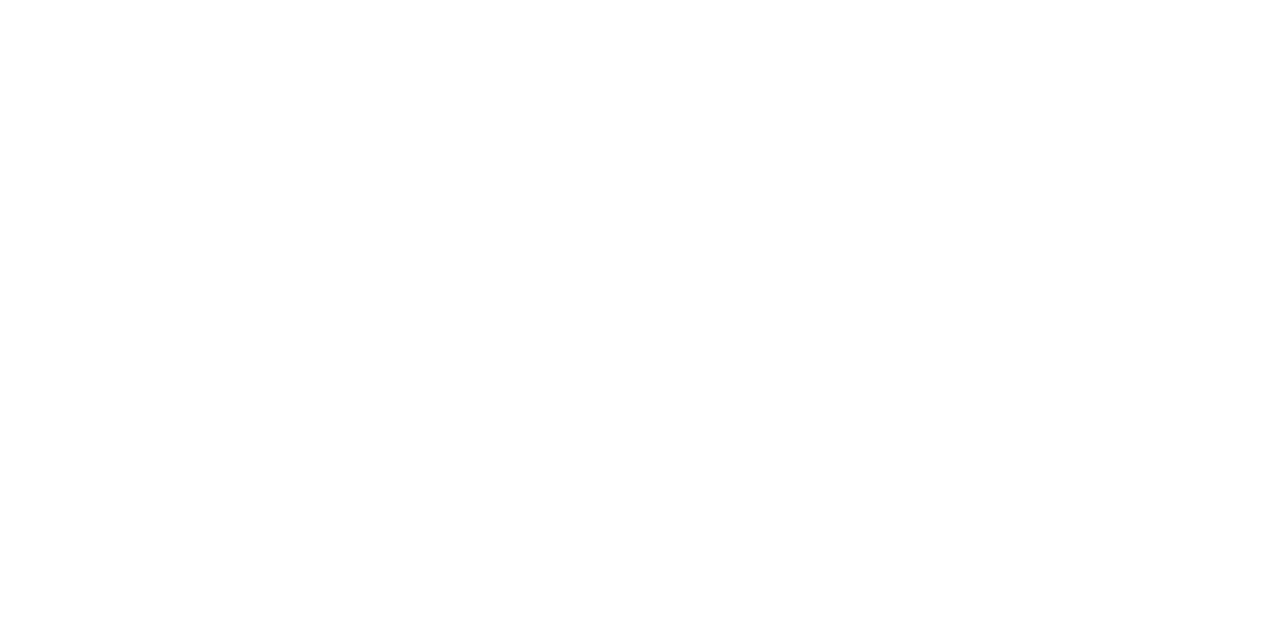
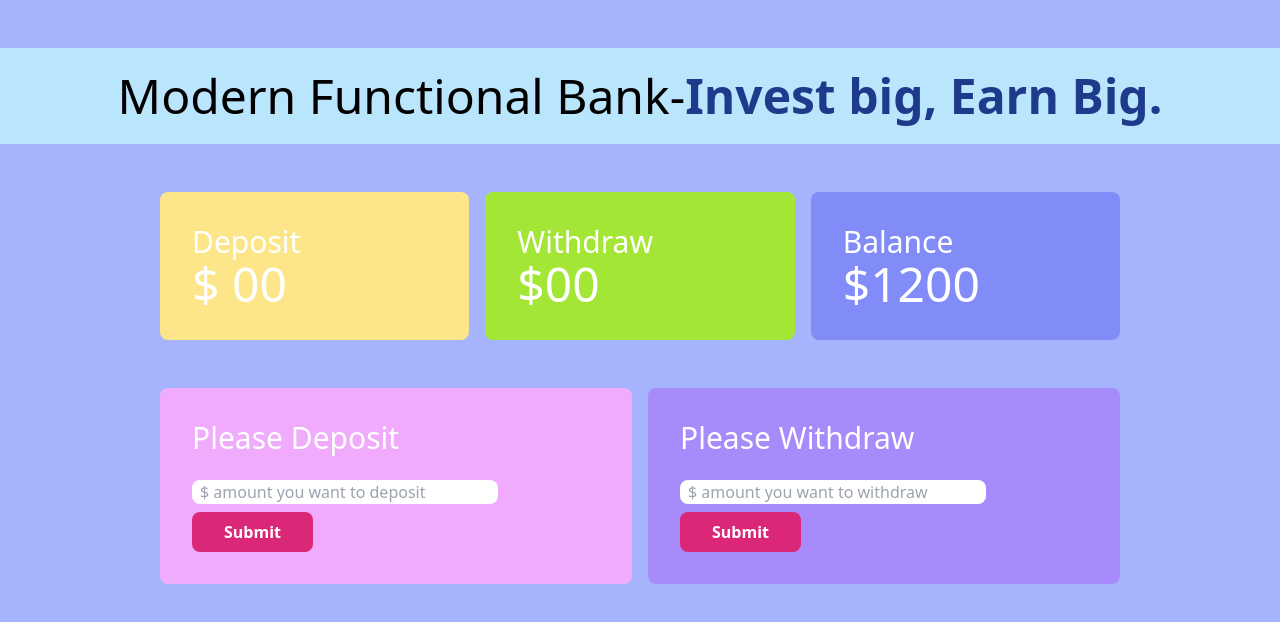
Before and after one commit to Sumayea104/Modern-Bank, a plain HTML site: page index.html in a window 1280 px wide. Drawn offline with nearby package versions, Linux system fonts and the light colour scheme.

Commit message:
first commit

```diff
--- a/index.html
+++ b/index.html
@@ -1,20 +1,66 @@
 <!DOCTYPE html>
 <html lang="en">
+
 <head>
     <meta charset="UTF-8">
     <meta http-equiv="X-UA-Compatible" content="IE=edge">
     <meta name="viewport" content="width=device-width, initial-scale=1.0">
-    <title>Modern Bank</title>
+    <title>Modern Functional Bank</title>
+    <script src="https://cdn.tailwindcss.com"></script>
 </head>
-<body>
-    <header>
+
+<body class="bg-indigo-300">
+    <header class="bg-sky-200 mt-12 p-6">
         <section>
-
+            <h1 class="text-5xl text-center">Modern Functional Bank-<span class="text-blue-900 font-bold">Invest big,
+                    Earn Big.</span></h1>
         </section>
     </header>
     <main>
+        <!-- balance and transaction summery -->
+        <section class="mt-12">
+            <div class="grid grid-cols-3 gap-4 w-9/12 mx-auto text-white">
+                <div class="bg-amber-200 p-8 rounded-lg">
+                    <h4 class="text-3xl">Deposit</h4>
+                    <h2 class="text-5xl">$ <span id="deposit-total">00</span></h2>
+                </div>
+                <div class="bg-lime-400 p-8 rounded-lg">
+                    <h4 class="text-3xl">Withdraw</h4>
+                    <h2 class="text-5xl text-white ">$<span id="withdraw-total">00</span></h2>
+                </div>
+                <div class="bg-indigo-400 p-8 rounded-lg">
+                    <h4 class="text-3xl">Balance</h4>
+                    <h2 class="text-5xl">$<span id="total-balance">1200</span></h2>
+                </div>
+            </div>
+        </section>
+
+
+        <!-- deposit withdraw section-->
+        <section class="mt-12">
+            <div class="grid grid-cols-2 gap-4 w-9/12 mx-auto ">
+                <div class="bg-fuchsia-300 p-8 rounded-lg">
+                    <h4 class="text-3xl text-white ">Please Deposit</h4>
+
+                    <input type="number" name="" placeholder="$ amount you want to deposit" id="deposit-input"
+                        class="w-9/12 block mb-2 px-2 mt-6 rounded-lg">
+                    <button id="btn-deposit" type="submit"
+                        class="bg-pink-600 px-8 py-2 text-white font-semibold rounded-lg hover:bg-sky-900">Submit</button>
+                </div>
+                <div class="bg-violet-400 p-8 rounded-lg">
+                    <h4 class="text-3xl text-white ">Please Withdraw</h4>
+
+                    <input type="number" name="" placeholder="$ amount you want to withdraw" id="withdraw-input "
+                        class="w-9/12 block mb-2 px-2 mt-6 rounded-lg">
+                    <button id="btn-withdraw" type="submit"
+                        class="bg-pink-600 px-8 py-2 text-white font-semibold rounded-lg hover:bg-sky-900">Submit</button>
+
+                </div>
+            </div>
+        </section>
 
     </main>
     <script src="js/script.js"></script>
 </body>
+
 </html>
```
